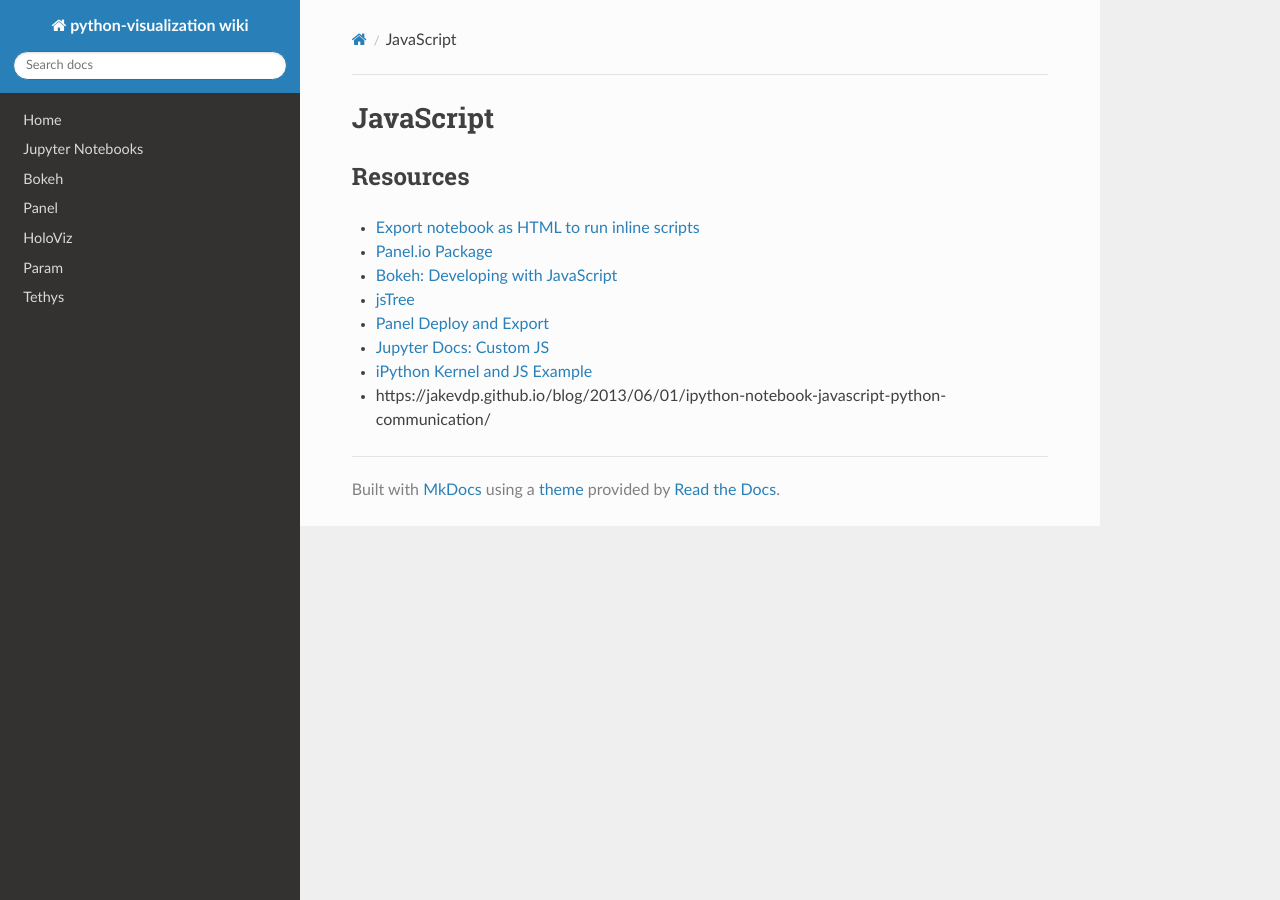
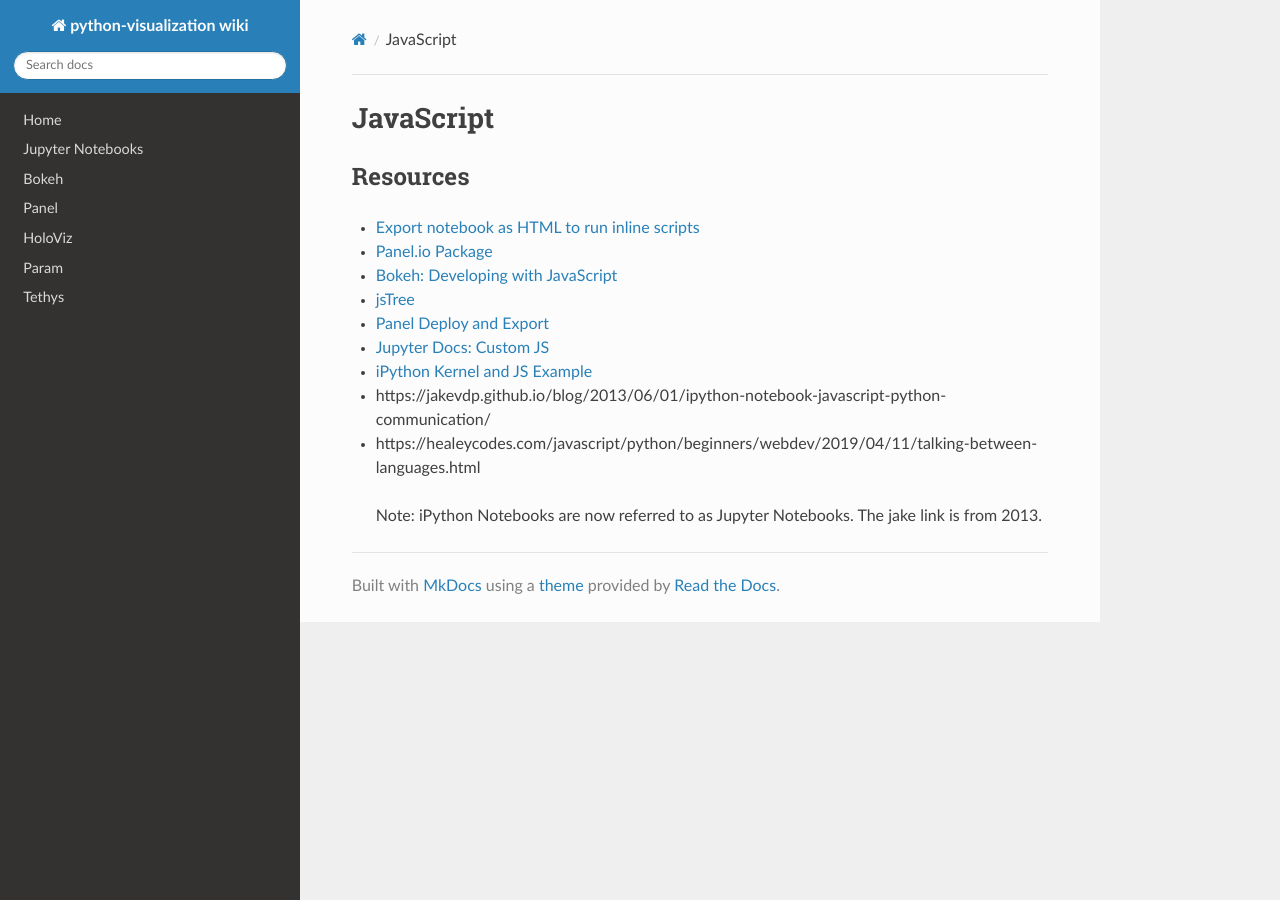
Before and after one commit to shylaclark/python-visualization, an MkDocs documentation site: the page built from docs/javascript.md, in a window 1280 px wide. Built offline with MkDocs 1.6.1, drawn with Linux system fonts in a browser that asks for light colours; nearby versions of some CDN libraries.

Commit message:
Update javascript.md

```diff
--- a/docs/javascript.md
+++ b/docs/javascript.md
@@ -9,3 +9,6 @@
 - [Jupyter Docs: Custom JS](https://jupyter-notebook.readthedocs.io/en/stable/examples/Notebook/JavaScript%20Notebook%20Extensions.html#Injecting-JS)
 - [iPython Kernel and JS Example](https://gist.github.com/sanbor/e9c8b57c5759d1ff382a)
 - https://jakevdp.github.io/blog/2013/06/01/ipython-notebook-javascript-python-communication/
+- https://healeycodes.com/javascript/python/beginners/webdev/2019/04/11/talking-between-languages.html
+
+> Note: iPython Notebooks are now referred to as Jupyter Notebooks. The jake link is from 2013.
```
